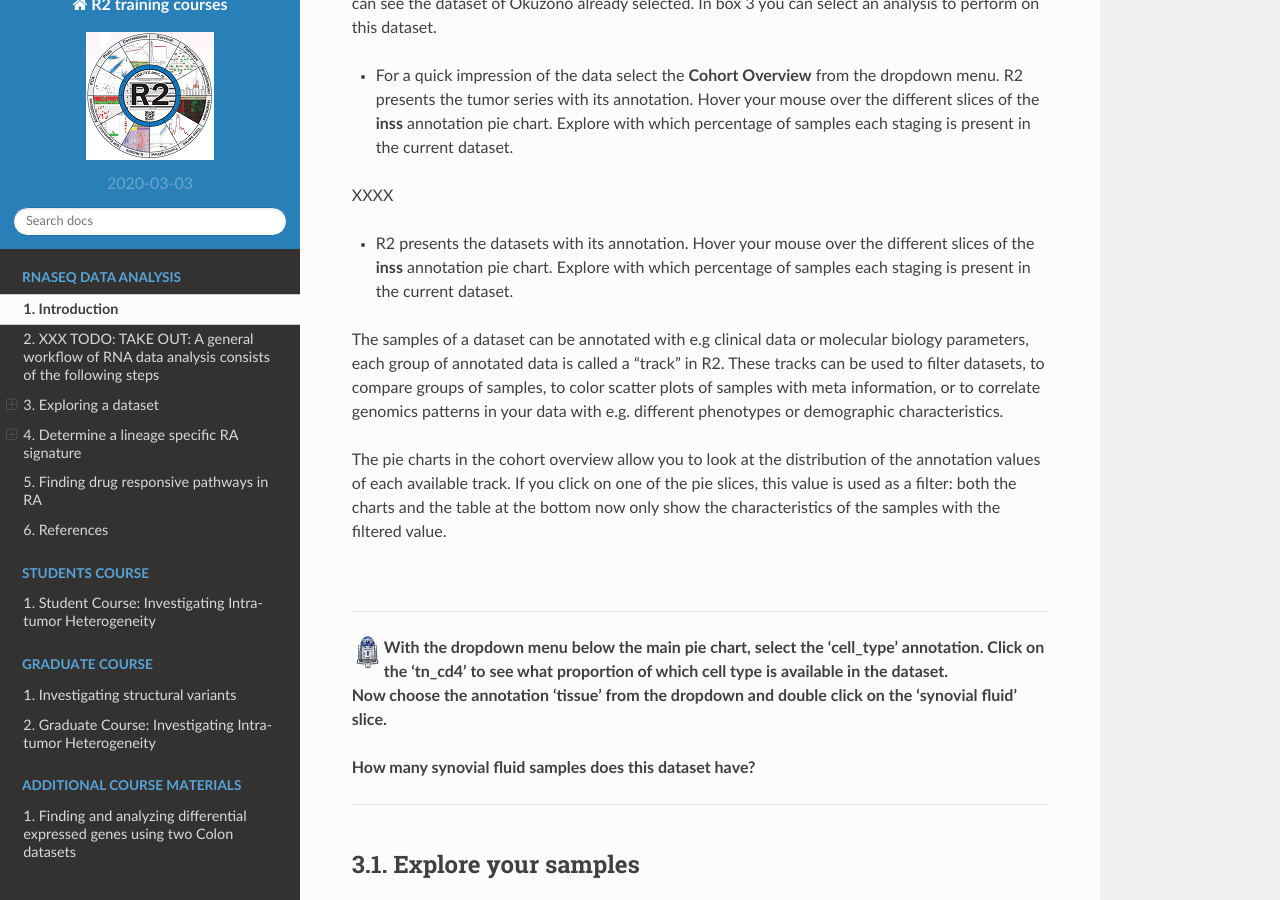
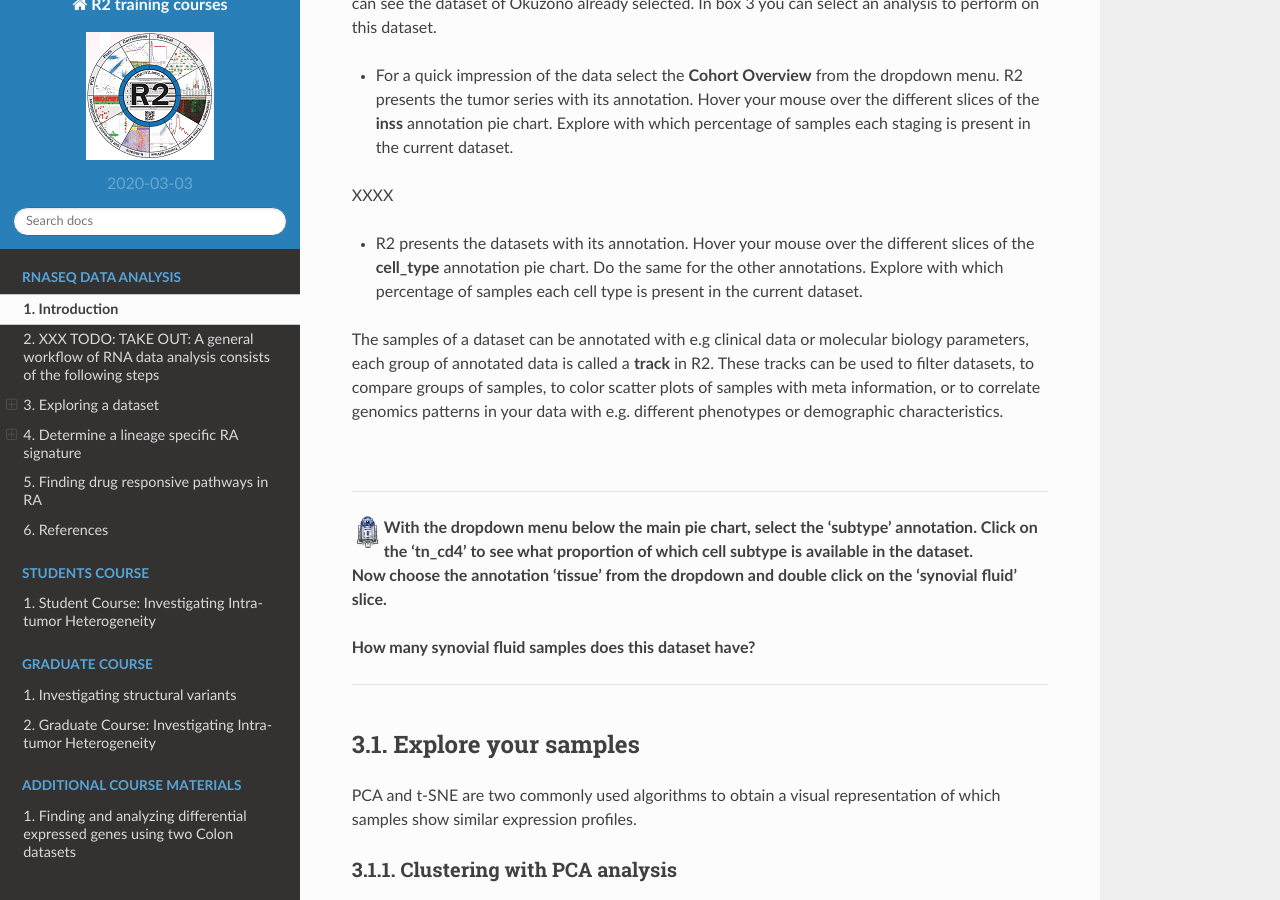
Before and after one commit to antronerds/r2-training-courses, a Sphinx documentation site: the page built from docs/RNA_seq_data_analysis_-_Using_Rheumatoid_Arthritis_data.md, in a window 1280 px wide and 900 px high, scrolled down 2851 px. Built offline with Sphinx 7.4.7 and the Read the Docs theme 2.0.0, drawn with Linux system fonts in a browser that asks for light colours.

Commit message:
explore your datset

```diff
--- a/docs/RNA_seq_data_analysis_-_Using_Rheumatoid_Arthritis_data.md
+++ b/docs/RNA_seq_data_analysis_-_Using_Rheumatoid_Arthritis_data.md
@@ -78,16 +78,14 @@ The main page of R2 shows 5 boxes to choose datasets and different klind of anal
 
 XXXX
 
-* R2 presents the datasets with its annotation. Hover your mouse over the different slices of the **inss** annotation pie chart. Explore with which percentage of samples each staging is present in the current dataset.
+* R2 presents the datasets with its annotation. Hover your mouse over the different slices of the **cell_type** annotation pie chart. Do the same for the other annotations. Explore with which percentage of samples each cell type is present in the current dataset.
 
-The samples of a dataset can be annotated with e.g clinical data or molecular biology parameters, each group of annotated data is called a “track” in R2. These tracks can be used to filter datasets, to compare groups of samples, to color scatter plots of samples with meta information, or to correlate genomics patterns in your data with e.g. different phenotypes or demographic characteristics.
-
-The pie charts in the cohort overview allow you to look at the distribution of the annotation values of each available track. If you click on one of the pie slices, this value is used as a filter: both the charts and the table at the bottom now only show the characteristics of the samples with the filtered value.
+The samples of a dataset can be annotated with e.g clinical data or molecular biology parameters, each group of annotated data is called a **track** in R2. These tracks can be used to filter datasets, to compare groups of samples, to color scatter plots of samples with meta information, or to correlate genomics patterns in your data with e.g. different phenotypes or demographic characteristics.
 
 <br>
 
 ---------
-  ![](_static/images/R2d2_logo.png)**With the dropdown menu below the main pie chart, select the 'cell_type' annotation. Click on the 'tn_cd4' to see what proportion of which cell type is available in the dataset.
+  ![](_static/images/R2d2_logo.png)**With the dropdown menu below the main pie chart, select the 'subtype' annotation. Click on the 'tn_cd4' to see what proportion of which cell subtype is available in the dataset.
   Now choose the annotation 'tissue' from the dropdown and double click on the 'synovial fluid' slice.**
 
   **How many synovial fluid samples does this dataset have?**
```
